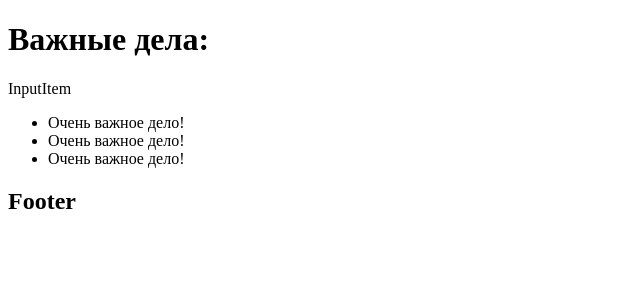
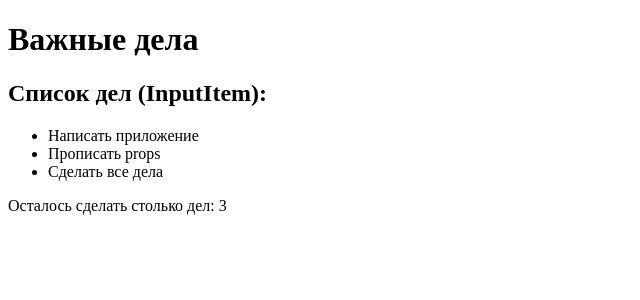
Before and after one commit to WebHeroSchool/todoAlexandrYersov, a React (Create React App) app: page / in a window 1280 px wide. Shown: the top 300 px of the page, without its empty margins (0-640 px from the left). Built offline with nearby package versions, Linux system fonts and the light colour scheme.

Commit message:
lesson 19: прописали props

```diff
--- a/src/components/App/App.js
+++ b/src/components/App/App.js
@@ -3,12 +3,13 @@ import InputItem from '../InputItem/InputItem.js'
 import ItemList from '../ItemList/ItemList.js';
 import Footer from '../Footer/Footer.js';
 
+const todoItem = 'Написать приложение';
 const App = () => (
   <div>
-    <h1> Важные дела: </h1>
+    <h1> Важные дела </h1>
     <InputItem />
-    <ItemList />
-    <Footer />
+    <ItemList todoItem={todoItem} />
+    <Footer count={3} />
     </div>);
 
 export default App;
--- a/src/components/Footer/Footer.js
+++ b/src/components/Footer/Footer.js
@@ -1,5 +1,5 @@
 import React from 'react';
 
-const Footer = () => ( <h2> Footer </h2> )
+const Footer = ({ count }) => ( <div> Осталось сделать столько дел: {count} </div> )
 
 export default Footer;
--- a/src/components/InputItem/InputItem.js
+++ b/src/components/InputItem/InputItem.js
@@ -1,5 +1,5 @@
 import React from 'react';
 
-const InputItem = () => ( <p>InputItem</p> )
+const InputItem = () => ( <h2>Список дел (InputItem):</h2> )
 
 export default InputItem;
--- a/src/components/Item/Item.js
+++ b/src/components/Item/Item.js
@@ -1,5 +1,5 @@
 import React from 'react';
 
-const Item = () => ( <span>Очень важное дело!</span> )
+const Item = ({ todoItem }) => ( <span>{ todoItem }</span> )
 
 export default Item;
--- a/src/components/ItemList/ItemList.js
+++ b/src/components/ItemList/ItemList.js
@@ -1,10 +1,10 @@
 import React from 'react';
 import Item from '../Item/Item.js';
 
-const ItemList = () => (<ul>
-  <li> <Item /> </li>
-  <li> <Item /> </li>
-  <li> <Item /> </li>
+const ItemList = ({ todoItem }) => (<ul>
+  <li> <Item todoItem={todoItem} /> </li>
+  <li> <Item todoItem={'Прописать props'} /> </li>
+  <li> <Item todoItem={'Сделать все дела'} /> </li>
 </ul>)
 
 export default ItemList;
```
